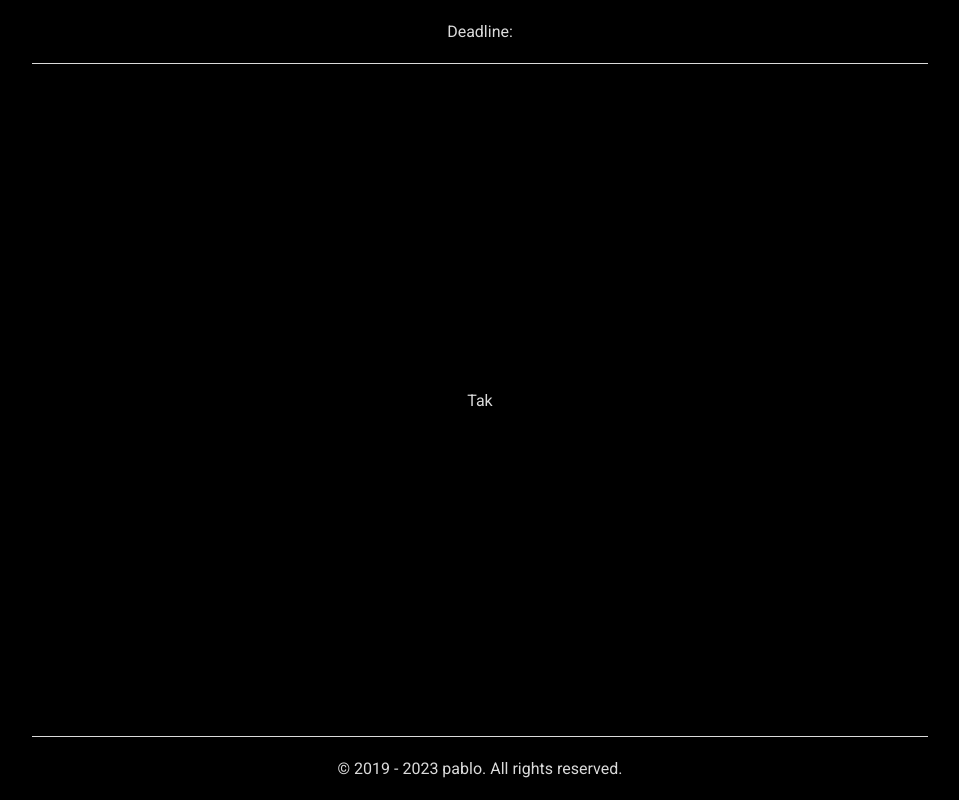
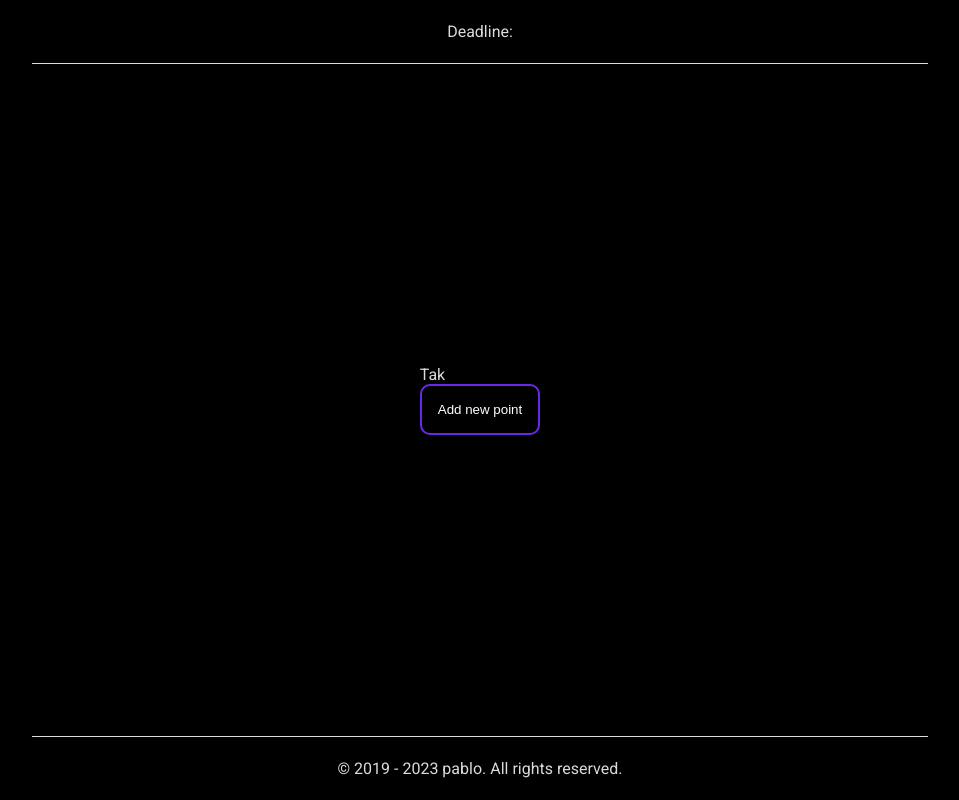
Before and after one commit to pawelrybka/React-Typescript-Game, a Next.js app: page / in a window 1280 px wide. Shown: the whole page, without its empty margins (160-1119 px from the left). Built offline with nearby package versions, Linux system fonts and the light colour scheme.

Commit message:
Create button for addig new task

```diff
--- /dev/null
+++ b/src/components/addPoint/AddPoint.module.css
@@ -0,0 +1,13 @@
+.button{
+    padding: 1rem;
+    background-color: transparent;
+    border-radius: 10px;
+    cursor: pointer;
+    color: white;
+    border: 2px solid var(--dark-purple);
+}
+
+.button:hover{
+    border: 2px solid var(--dark-white);
+    transition: .2s ease-in-out;
+}
--- /dev/null
+++ b/src/components/addPoint/AddPoint.tsx
@@ -0,0 +1,11 @@
+import styles from './AddPoint.module.css'
+
+const AddPoint = () => {
+  return (
+    <button className={styles.button}>
+        Add new point
+    </button>
+  )
+}
+
+export default AddPoint
--- a/src/pages/_app.tsx
+++ b/src/pages/_app.tsx
@@ -2,7 +2,7 @@ import '../styles/index.css'
 import '../styles/variables.css'
 import Footer from '../components/footer/footer'
 import Header from '../components/header/Header'
-
+import AddPoint from '@/components/addPoint/AddPoint'
 
 import type { AppProps } from 'next/app'
 
@@ -10,12 +10,9 @@ export default function App({ Component, pageProps }: AppProps) {
   return (
     <>
       <Header/>
-        <Component {...pageProps} />
+      <Component {...pageProps} />
+      <AddPoint/>
       <Footer/>
     </>
-
-
   )
-
-
 }
```
